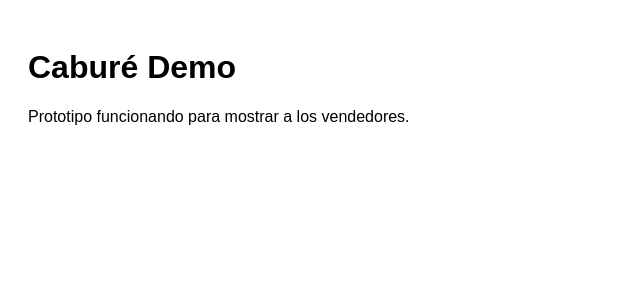
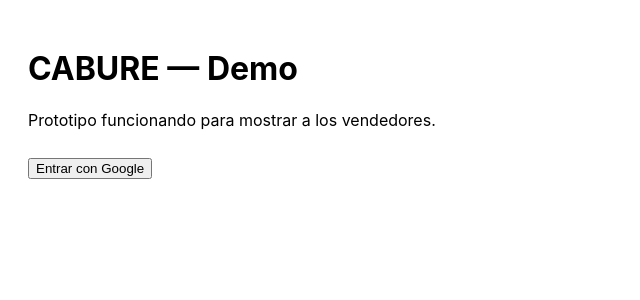
Before and after one commit to cabure-swag/cabure-proto, a Next.js app: page / in a window 1280 px wide. Shown: the top 300 px of the page, without its empty margins (0-640 px from the left). Built offline with nearby package versions, Linux system fonts and the light colour scheme; no server answers.

Commit message:
enable google login on home

```diff
--- a/pages/index.js
+++ b/pages/index.js
@@ -1,8 +1,36 @@
+import React from 'react';
+import { supabase } from '../lib/supabaseClient';
+
 export default function Home() {
+  const [session, setSession] = React.useState(null);
+
+  React.useEffect(() => {
+    supabase.auth.getSession().then(({ data }) => setSession(data.session));
+    const { data: sub } = supabase.auth.onAuthStateChange((_event, sess) => setSession(sess));
+    return () => sub.subscription.unsubscribe();
+  }, []);
+
+  async function loginGoogle() {
+    await supabase.auth.signInWithOAuth({ provider: 'google' });
+  }
+
+  async function logout() {
+    await supabase.auth.signOut();
+  }
+
   return (
-    <div style={{ padding: 20, fontFamily: 'sans-serif' }}>
-      <h1>Caburé Demo</h1>
+    <main style={{ padding: 20, fontFamily: 'Inter, system-ui, Arial' }}>
+      <h1>CABURE — Demo</h1>
       <p>Prototipo funcionando para mostrar a los vendedores.</p>
-    </div>
+
+      {!session ? (
+        <button onClick={loginGoogle} style={{ marginTop: 12 }}>Entrar con Google</button>
+      ) : (
+        <>
+          <div style={{ marginTop: 12 }}>Hola, {session.user.email}</div>
+          <button onClick={logout} style={{ marginTop: 8 }}>Salir</button>
+        </>
+      )}
+    </main>
   );
 }
```
